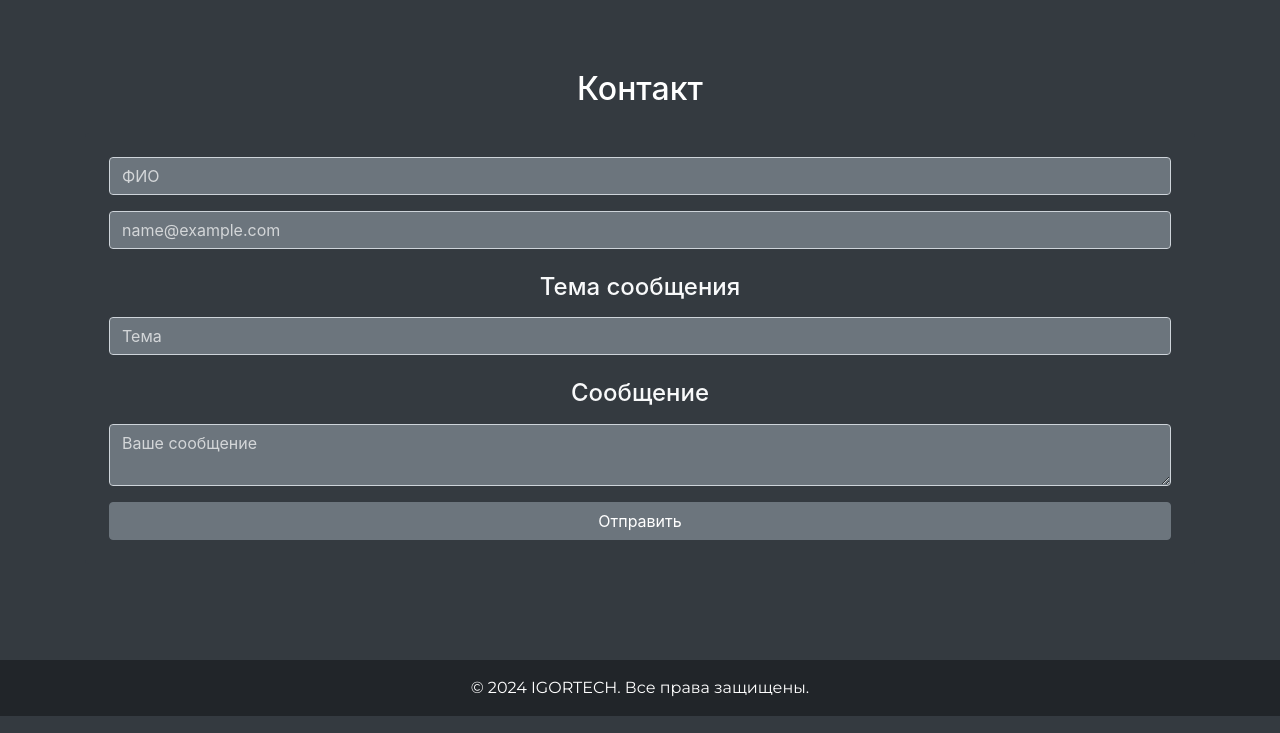
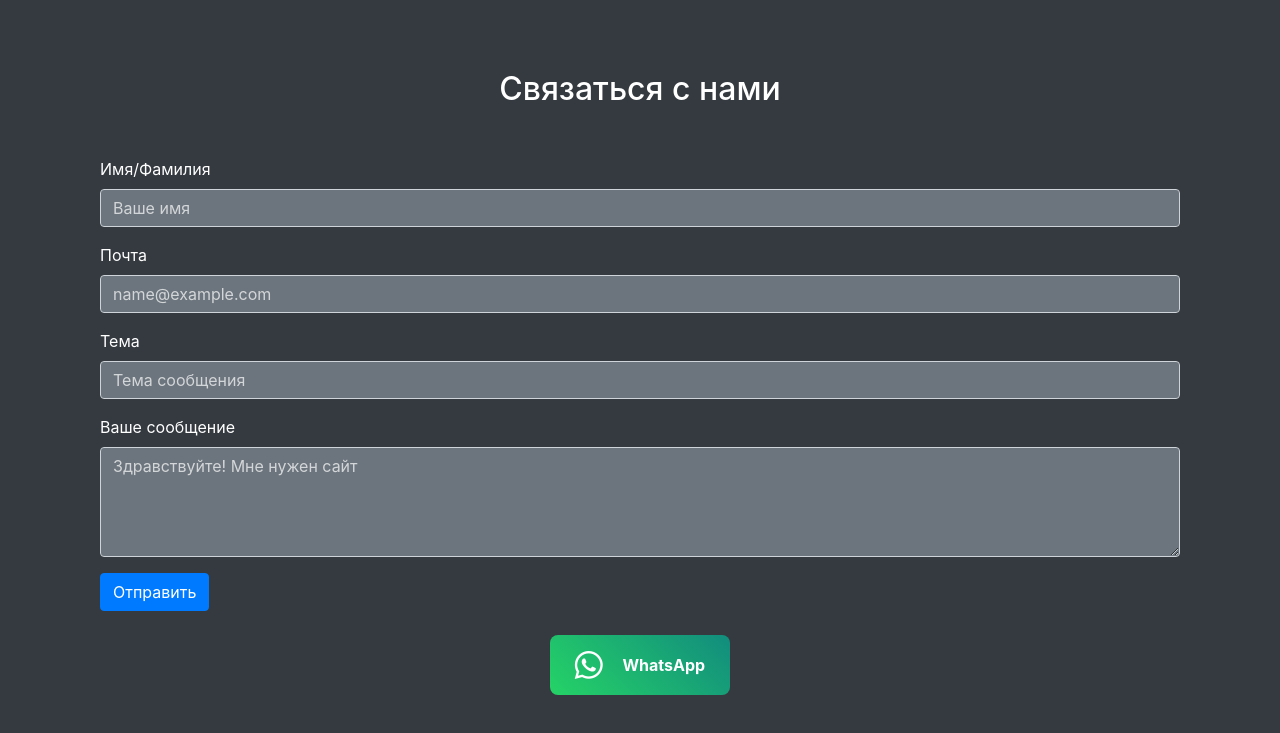
Before and after one commit to igorYurievich/PersonalWeb, a website: page index.html in a window 1280 px wide. Shown: the part 1287-2020 px from the top of the page. Drawn offline with nearby package versions, Linux system fonts and the light colour scheme.

Commit message:
Значок WhatsApp

```diff
--- a/css/styles.css
+++ b/css/styles.css
@@ -22,3 +22,29 @@ html {
   color: #ffffff; /* Цвет текста заполнителя */
   opacity: 0.7; /* Немного прозрачности для заполнителя */
 }
+
+
+
+.social-item {
+  text-align: center;
+  padding: 15px;
+  border-radius: 8px;
+  width: 180px;
+  height: 60px;
+  display: flex;
+  align-items: center;
+  justify-content: space-around;
+  transition: background 0.3s ease, color 0.3s ease;
+  color: #fff;
+  text-decoration: none;
+}
+
+.whatsapp {
+  background: linear-gradient(45deg, #25d366, #128c7e);
+  font-weight: bold;
+}
+
+.whatsapp:hover {
+  text-decoration: none;
+  color: #fff;
+}
--- a/index.html
+++ b/index.html
@@ -110,30 +110,43 @@
 
         </section>
 
-        <section id="contact" class="mt-5">
-            <h2 class="text-center mb-4">Контакт</h2>
-            <form action="https://formspree.io/f/your-form-id" method="POST" class="bg-dark p-4 rounded">
-                <div class="form-group">
-                    <input type="text" name="name" placeholder="ФИО" required class="form-control mb-3 bg-secondary text-white">
-                    <input type="email" name="_replyto" placeholder="name@example.com" required class="form-control mb-3 bg-secondary text-white">
+
+        <div class="container py-4" id="contact">
+            <h2 class="text-center mb-4 py-4" id="titull">Связаться с нами</h2>
+            <form action="https://formspree.io/f/mpwanzgd"
+            method="POST">
+                <div class="mb-3">
+                    <label for="name" class="form-label">Имя/Фамилия</label>
+                    <input type="text" class="form-control bg-secondary" id="name" name="name" placeholder="Ваше имя" required>
                 </div>
-                <div class="form-group">
-                    <h4 class="text-light text-center py-2">Тема сообщения</h4>
-                    <input type="text" name="subject" placeholder="Тема" class="form-control mb-3 bg-secondary text-white">
+                <div class="mb-3">
+                    <label for="email" class="form-label">Почта</label>
+                    <input type="email" class="form-control bg-secondary" id="email" name="email" placeholder="name@example.com" required>
                 </div>
-                <div class="form-group">
-                    <h4 class="text-light text-center py-2">Сообщение</h4>
-                    <textarea name="message" placeholder="Ваше сообщение" required class="form-control mb-3 bg-secondary text-white"></textarea>
+                <div class="mb-3">
+                    <label for="subject" class="form-label">Тема</label>
+                    <input type="text" class="form-control bg-secondary" id="subject" name="subject" placeholder="Тема сообщения" required>
                 </div>
-                <button type="submit" class="btn btn-secondary w-100">Отправить</button>
+                <div class="mb-3">
+                    <label for="message" class="form-label">Ваше сообщение</label>
+                    <textarea class="form-control bg-secondary" id="message" name="message" rows="4" placeholder="Здравствуйте! Мне нужен сайт" required></textarea>
+                </div>
+                <button type="submit" class="btn btn-primary">Отправить</button>
             </form>
-        </section>
+            <div class="social-media d-flex justify-content-center py-4">
+            <a href="https://wa.me/34671455708" target="_blank" title="WhatsApp" class="social-item whatsapp">
+                <i class="fab fa-whatsapp fa-2x"></i>
 
+                <span>WhatsApp</span>
+            </a>
+        </div>
 
+    </div>
     </div>
 
     <footer class=" text-center py-3 mt-5">
         <p class="m-0">&copy; 2024 IGORTECH. Все права защищены.</p>
+
     </footer>
 
     <script src="https://code.jquery.com/jquery-3.5.1.slim.min.js"></script>
```
